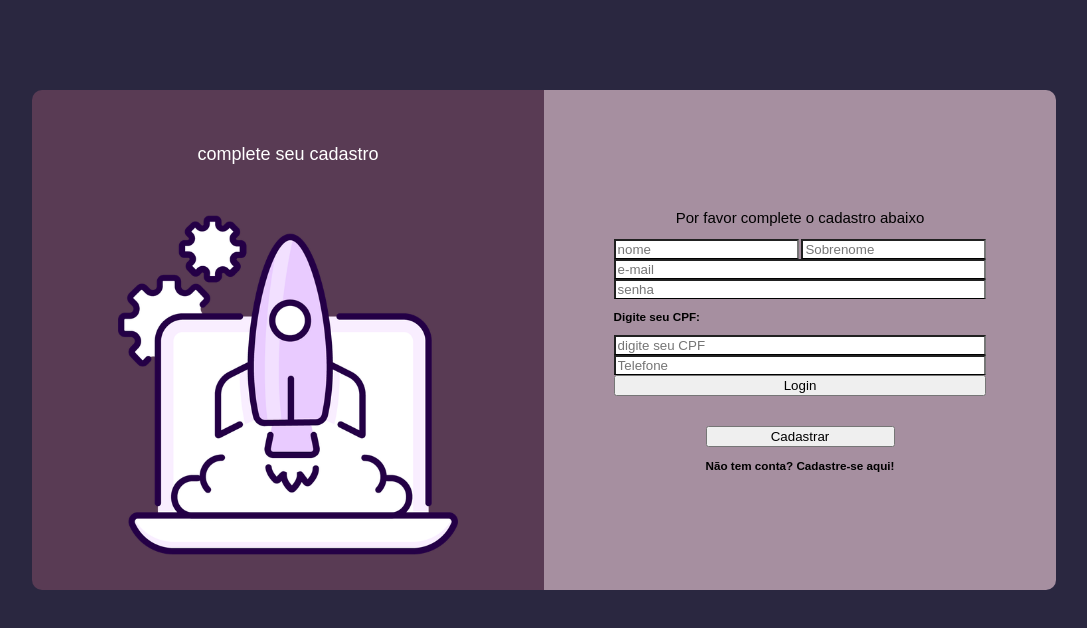
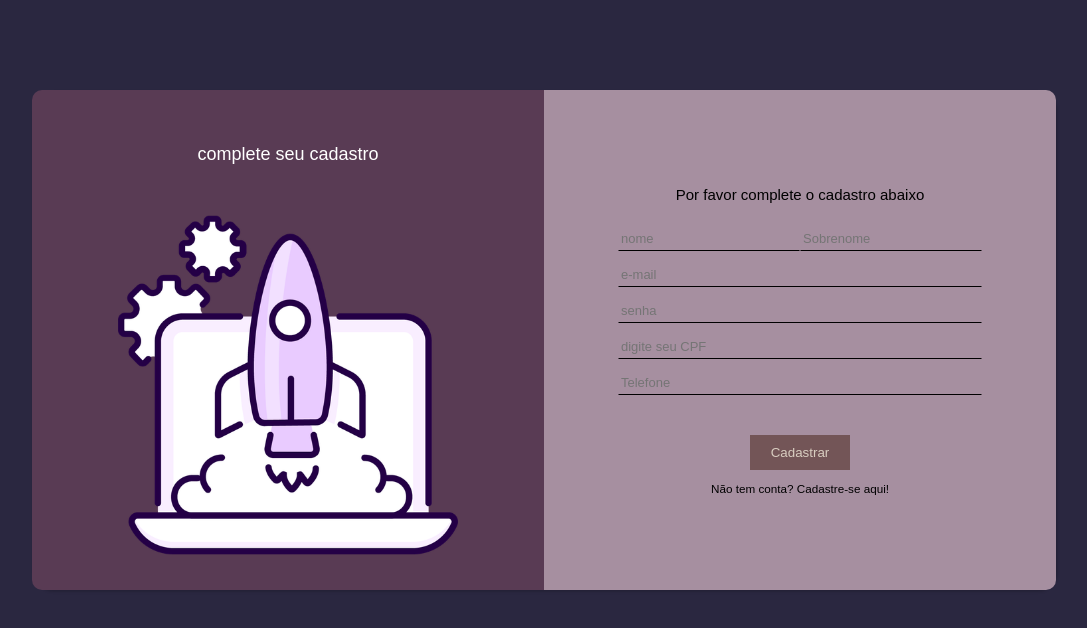
Before and after one commit to barrosraffa/TesteCadastroJavaScript, a plain HTML site: page index.html in a window 1280 px wide. Shown: the whole page, without its empty margins (96-1183 px from the left). Drawn offline with Linux system fonts and the light colour scheme.

Commit message:
ajustes css botao e input

```diff
--- a/index.html
+++ b/index.html
@@ -17,21 +17,20 @@
                 <img src="./assets/foguete.png" alt="" srcset="">
             </div>
             <div class="rigth-cadastro">
-                <h1 class="login__title">Por favor complete o cadastro abaixo</h1>
+                <h1>Por favor complete o cadastro abaixo</h1>
                 <form class="login-form">
-                    <div>
-                        <input class="login__input" type="text" placeholder="nome"/>
-                        <input class="login__input" type="text" placeholder="Sobrenome"/>
+                    <div class="nome-cadastro">
+                        <input type="text" placeholder="nome"/>
+                        <input type="text" placeholder="Sobrenome"/>
                     </div>
-                    <input class="login__input" type="email" placeholder="e-mail" />
-                    <input class="login__input" type="password" placeholder="senha"/>
-                    <h3>Digite seu CPF:</h3>
+                    <input type="email" placeholder="e-mail" />
+                    <input type="password" placeholder="senha"/>
                     <input type="text" name="cpf" \
                         placeholder="digite seu CPF">
                     <input type="tel" id="phone" name="phone" pattern="[0-9]{3}-[0-9]{2}-[0-9]{3}" placeholder="Telefone">
-                    <button class="login__submit">Login</button>
+                    <!-- <button>Login</button> -->
                 </form>
-                  <div class="cadastro">
+                  <div class="btn-cadastro">
                       <button type="submit">Cadastrar</button>
                       <h3>Não tem conta? Cadastre-se aqui!</h3>
                   </div>
--- a/style.css
+++ b/style.css
@@ -22,13 +22,12 @@ body {
     margin: 0;
 }
 
-
 * {
     box-sizing: border-box;
 }
 
 html {
-    font-size: 10px; /* definir uma font-size padrão */
+    font-size: 10px;
 }
 
 a {
@@ -49,6 +48,10 @@ h1 {
     font-weight: 300;
 }
 
+h3 {
+    font-weight: 300;
+}
+
 .container {
     margin: 0 auto;
     width: 80%;
@@ -56,13 +59,13 @@ h1 {
 
 .div-tela-cadastro {
     height: 500px;
-
     display: flex;
     justify-content: center;
     margin: 0 auto;
     align-items: center;
-
     margin-top: 90px;
+    box-shadow: rgba(0, 0, 0, 0.15) 1.95px 1.95px 2.6px;
+    border-radius: 20px;
 }
 
 .left-cadastro {
@@ -75,7 +78,6 @@ h1 {
     justify-content: center;
     flex-direction: column;
     align-items: center;
-
 }
 
 .left-cadastro >p {
@@ -83,7 +85,6 @@ h1 {
     color: white;
     font-weight: 300;
     margin-bottom: 50px;
-
 }
 
 .rigth-cadastro {
@@ -96,7 +97,6 @@ h1 {
     justify-content: center;
     flex-direction: column;
     align-items: center;
-
 }
 
 .login-form {
@@ -105,11 +105,12 @@ h1 {
     flex-direction: column;
 }
 
-.cadastro {
+.btn-cadastro {
     margin-top: 30px;
     justify-content: center;
     display: flex;
     flex-direction: column;
+    align-items: center;
 }
 
 img {
@@ -117,6 +118,44 @@ img {
 }
 
 input {
-    border-bottom: 1px solid black;
     text-decoration-style: none;
+    background-color: #A68FA0;
+    color: #000;
+    margin-bottom: 0;
+    font-weight: 400;
+    touch-action: manipulation;
+    cursor: auto;
+    border: 1px solid transparent;
+    white-space: nowrap;
+    font-size: 13px;
+    line-height: 1.5384616;
+    margin-top: 12px;
+    border-bottom: 1px solid;
 }
+
+.nome-cadastro {
+    display: flex;
+}
+
+textarea {
+    width: 300px;
+    height: 60px;
+    color: white;
+    text-align: center;
+    padding-top: 45px;
+    border: 1px solid transparent;
+}
+
+button {
+    padding: 10px 5px;
+    margin-top: 10px;
+    border: none;
+    width: 100px;
+    background-color: #735557;
+    color: #D9CEC1 ;
+    cursor: pointer;
+}
+
+button:hover {
+    background-color: #2A2740;
+}
```
